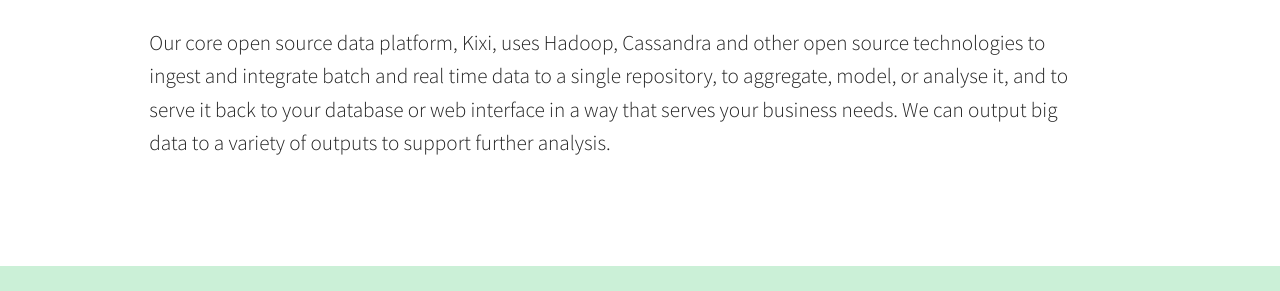
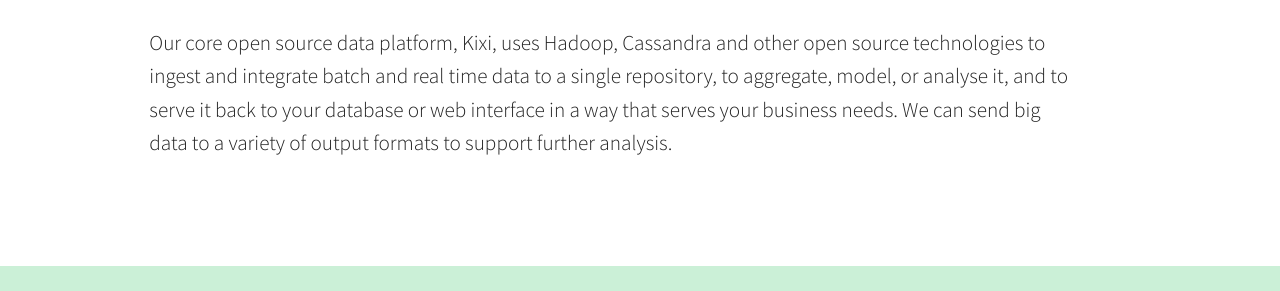
Before and after one commit to mantree/mastodonc.github.com, a Jekyll site: the page built from _products/kixi.md, in a window 1280 px wide and 900 px high, scrolled down 974 px. Shown: the part 231-522 px from the top of the window. Built offline with Jekyll 4.4.1, drawn with Linux system fonts in a browser that asks for light colours; nearby versions of some CDN libraries.

Commit message:
Kixi page text edit as per 1724

```diff
--- a/_products/kixi.md
+++ b/_products/kixi.md
@@ -11,7 +11,7 @@
   - nhs
   - tes
   - defra
-overview: "Our core open source data platform, Kixi, uses Hadoop, Cassandra and other open source technologies to ingest and integrate batch and real time data to a single repository, to aggregate, model, or analyse it, and to serve it back to your database or web interface in a way that serves your business needs. We can output big data to a variety of outputs to support further analysis."
+overview: "Our core open source data platform, Kixi, uses Hadoop, Cassandra and other open source technologies to ingest and integrate batch and real time data to a single repository, to aggregate, model, or analyse it, and to serve it back to your database or web interface in a way that serves your business needs. We can send big data to a variety of output formats to support further analysis."
 
 benefits:
   - title: "Cutting edge technology"
```
